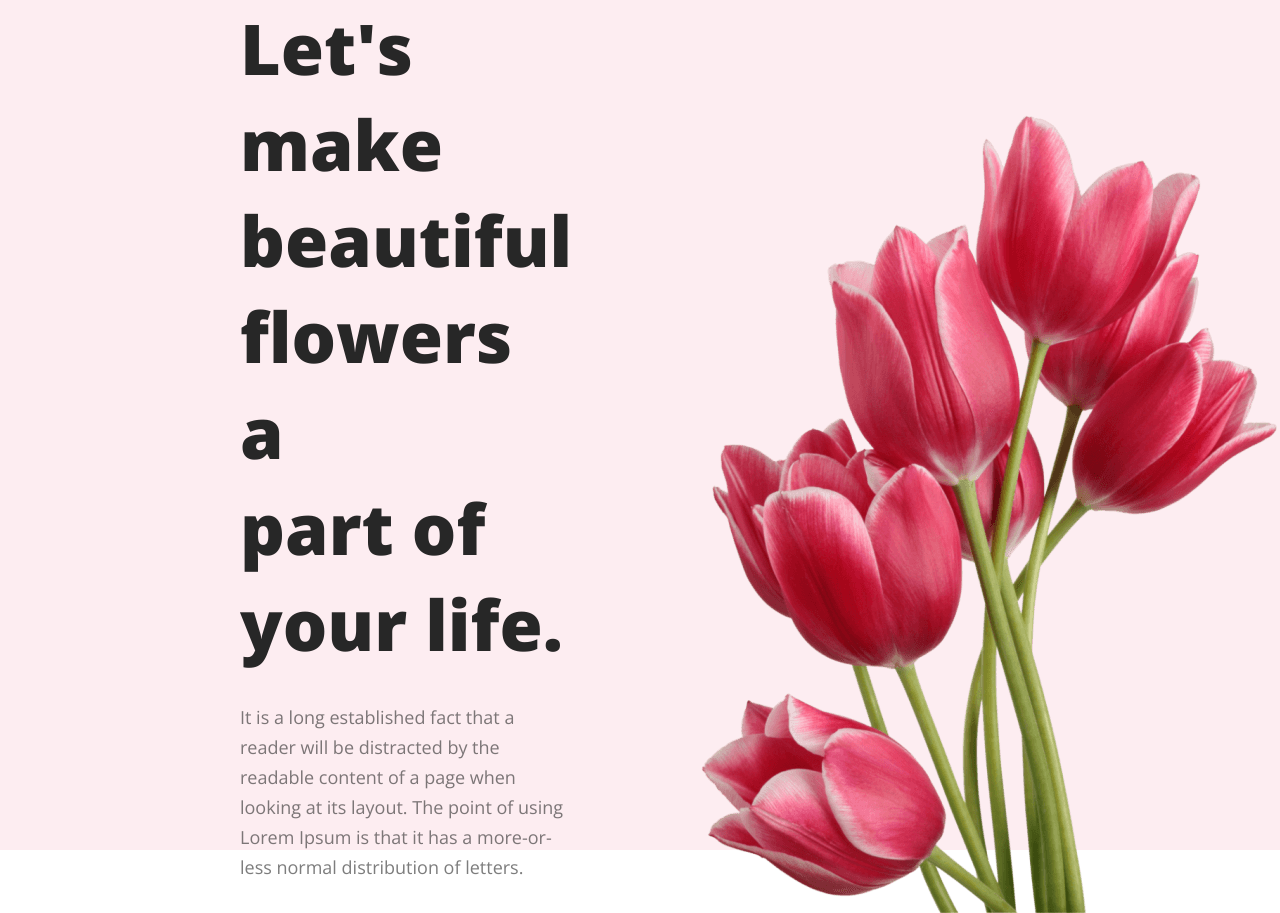
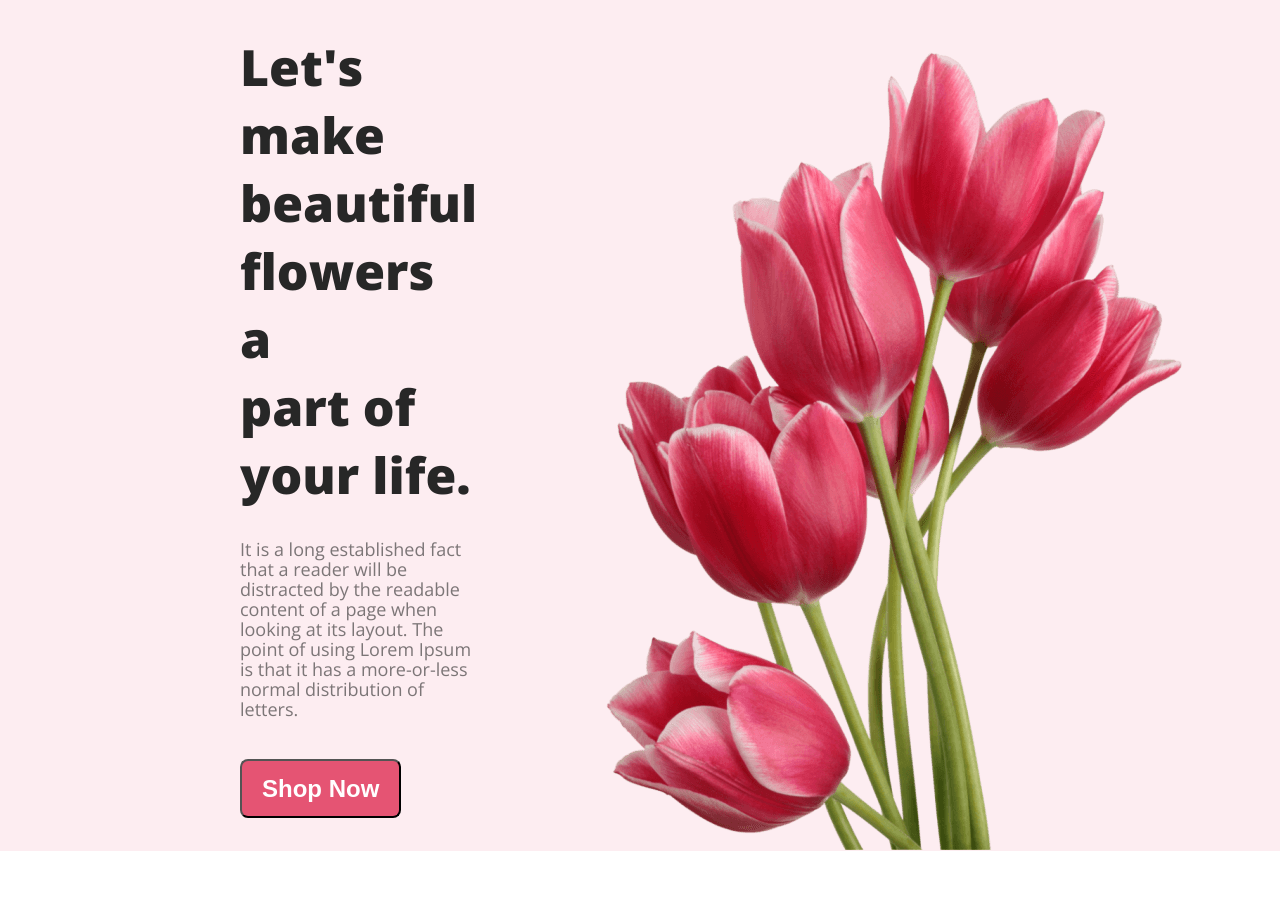
Before and after one commit to JahaAlam/online-flower-shop, a plain HTML site: page index.html in a window 1280 px wide. Shown: the top 913 px of the page. Drawn offline with nearby package versions, Linux system fonts and the light colour scheme.

Commit message:
Header css fixed for  laptop and use -value for margin

```diff
--- a/style.css
+++ b/style.css
@@ -21,7 +21,6 @@ body{
 
 header{
     width: auto;
-    height:850px;
     background-color:rgba(229, 84, 115, 0.10);
 }
 .banner{
@@ -33,14 +32,14 @@ header{
 }
 .heading-title{
     color: #272727;
-    font-size: 70px;
+    font-size: 50px;
     font-weight: 800;
 }
 .heading-description{
     color: rgba(39, 39, 39, 0.60);;
     font-size: 18px;
     font-weight: 400;
-    line-height: 30px;
+    line-height: 20px;
     padding-top: 30px;
 }
 .btn-shop{
@@ -60,6 +59,7 @@ header{
 }
 .Header-photo{
     padding-top: 50px;
+    margin-bottom: -4px;
 }
 
 
```
